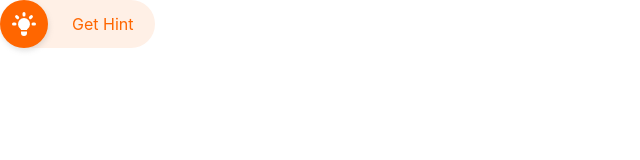
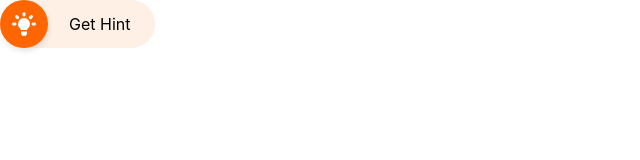
Before and after one commit to misterluna/wdb-bootcamp-wk-3-4, a React (Create React App) app: page / in a window 1280 px wide. Shown: the top 160 px of the page, without its empty margins (0-640 px from the left). Built offline with nearby package versions, Linux system fonts and the light colour scheme.

Commit message:
🐛 Alignment in hint

```diff
--- a/src/App.tsx
+++ b/src/App.tsx
@@ -8,7 +8,7 @@ import { PrimaryButton } from './stories/PrimaryButton';
 export const App = () => {
   return (
     <>
-      <Hint size="full" labelColor="orange" />
+      <Hint size="full" labelColor="black" />
     </>
   );
 };
--- a/src/stories/Hint.tsx
+++ b/src/stories/Hint.tsx
@@ -39,7 +39,7 @@ export const Hint = ({ size, labelColor, ...props }: HintProps) => {
       <HStack w="155px">
         {icon}
         <Text
-          paddingLeft="16px"
+          paddingLeft="13px"
           color={labelColor === 'orange' ? 'orange.500' : 'black'}
           fontWeight="400">
           Get Hint
```
